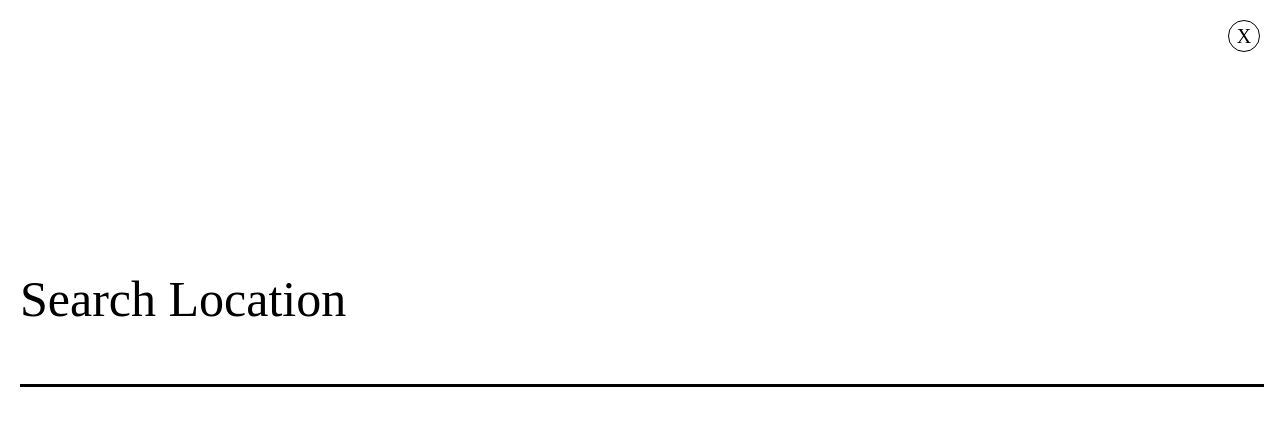
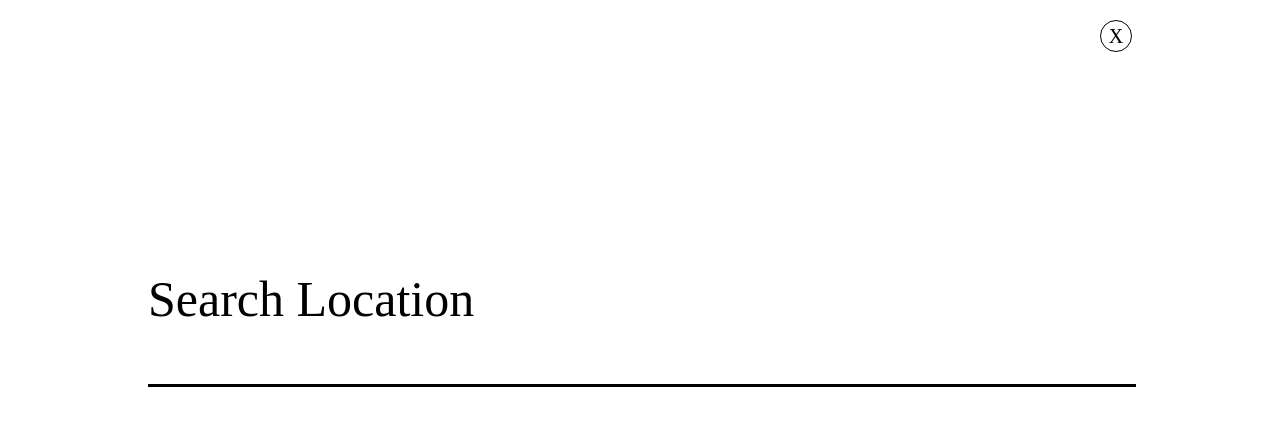
Before and after one commit to dwayne314/we-weather, a React app: page / in a window 1280 px wide. Built offline with nearby package versions, Linux system fonts and the light colour scheme.

Commit message:
Updated App display / Included dev dependecies
Added a max width for the App.css and included eslint as the linter
for the project.

```diff
--- a/src/components/App/App.css
+++ b/src/components/App/App.css
@@ -1,3 +1,5 @@
 .app-container {
 	height: 100%;
+	max-width: 1024px;
+	margin: auto;
 }
```
Also changed, not shown: 1 other file.
